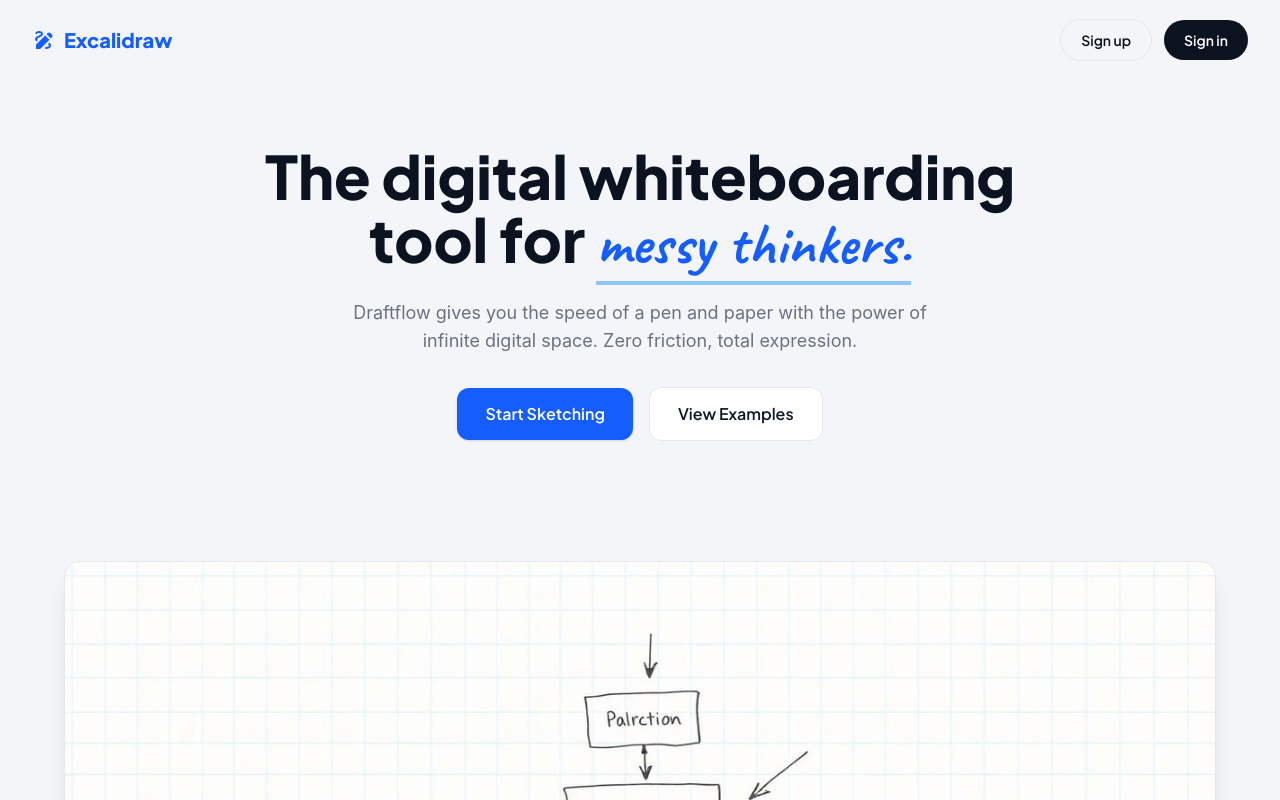
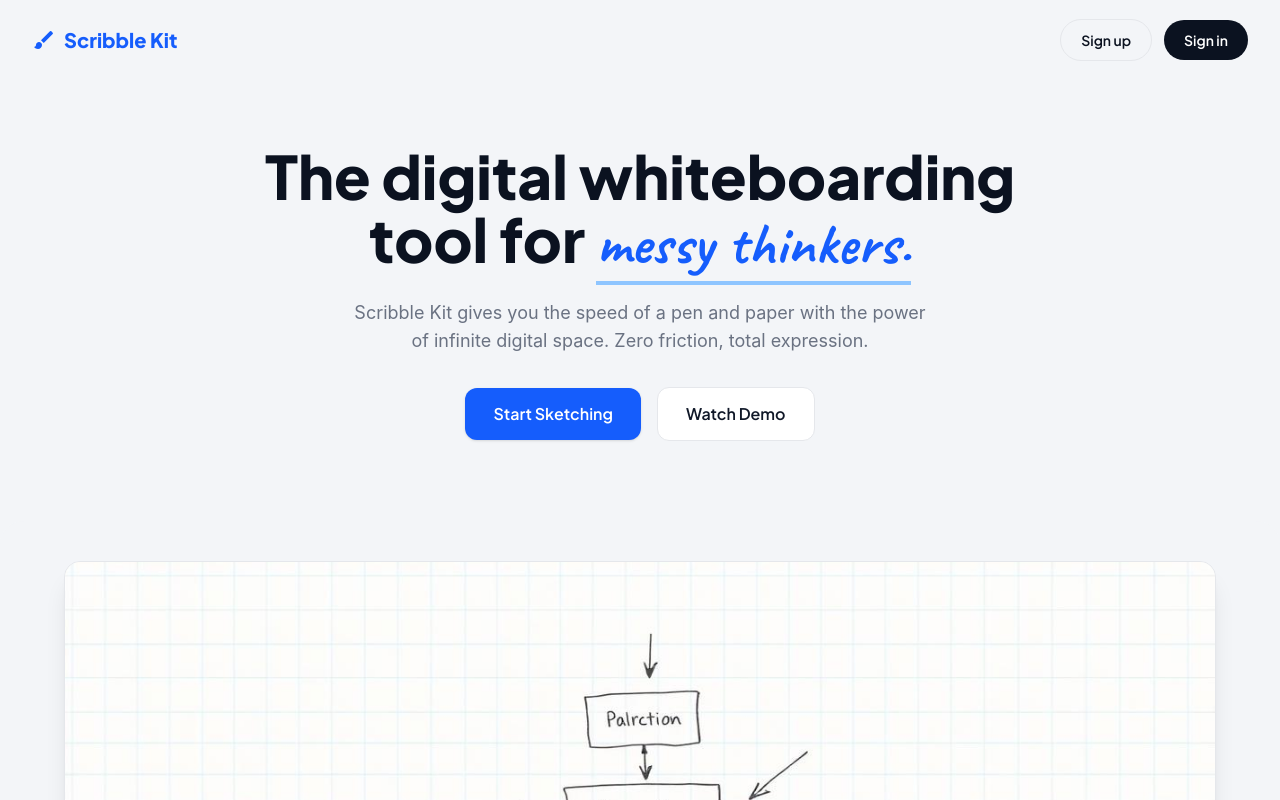
Before and after one commit to vansh-chauhan01/drawingApp, a React (Vite) app in the folder frontend/: page / in a window 1280 px wide. Shown: the top 800 px of the page. Built offline with nearby package versions, Linux system fonts and the light colour scheme.

Commit message:
everything done ready to deploy

```diff
--- a/frontend/src/components/CheckAuth.tsx
+++ b/frontend/src/components/CheckAuth.tsx
@@ -17,8 +17,7 @@ const CheckAuth = (Components : React.ComponentType) => {
                     setLoading(false);
                 }catch(e){
                     console.error("Error checking authentication:", e);
-                    alert("You are not logged in. Please log in to access this page.");
-                    router("/");
+                    router("/auth");
                 }
             }
             checkAuth();
--- a/frontend/src/components/Game.ts
+++ b/frontend/src/components/Game.ts
@@ -34,6 +34,7 @@ export class Game{
     private isClicked : boolean = false;
     private currTool : Tool = "circle";
     private pencilPoints : {x : number , y : number}[] = [];
+
 
 
 
@@ -107,7 +108,7 @@ export class Game{
                 this.ctx.strokeStyle = "rgba(255, 255, 255)"
                 this.ctx.strokeRect(shape.x, shape.y, shape.width, shape.height);
             } else if (shape.type === "circle") {
-                console.log(shape);
+
                 this.ctx.beginPath();
                 this.ctx.arc(shape.centerX, shape.centerY, Math.abs(shape.radius), 0, Math.PI * 2);
                 this.ctx.stroke();
--- a/frontend/src/pages/AuthPage.tsx
+++ b/frontend/src/pages/AuthPage.tsx
@@ -32,8 +32,8 @@ export default function Authentication() {
         }else{
             // login
             try{
-                console.log(userName);
-                console.log(password);
+                // console.log(userName);
+                // console.log(password);
                 const res = await axios.post(`${url}/api/v1/user/signin` , {userName ,password} , {withCredentials : true});
                 router("/enterRoom");
 
--- a/frontend/src/pages/LandingPage.tsx
+++ b/frontend/src/pages/LandingPage.tsx
@@ -1,6 +1,8 @@
 import { useState } from 'react';
-import DrawRoundedIcon from '@mui/icons-material/DrawRounded';
 import {Link} from "react-router-dom"
+import BrushIcon from '@mui/icons-material/Brush';
+import GitHubIcon from '@mui/icons-material/GitHub';
+
 
 const LandingPage = () => {
   return (
@@ -14,8 +16,8 @@ const LandingPage = () => {
       {/* navbar */}
       <div className="flex justify-between items-center h-16 sm:h-20 px-4 sm:px-8 max-w-7xl mx-auto">
         <div className="flex items-center gap-2 font-heading font-extrabold text-lg sm:text-xl text-blue-600">
-          <DrawRoundedIcon />
-          Excalidraw
+          <BrushIcon />
+          Scribble Kit
         </div>
 
         <ul className="flex items-center gap-2 sm:gap-3">
@@ -51,17 +53,23 @@ const LandingPage = () => {
         </h1>
 
         <p className="mt-5 sm:mt-6 max-w-xs sm:max-w-md md:max-w-xl text-gray-500 text-base sm:text-lg">
-          Draftflow gives you the speed of a pen and paper with the power of
+          Scribble Kit gives you the speed of a pen and paper with the power of
           infinite digital space. Zero friction, total expression.
         </p>
 
         <div className="mt-7 sm:mt-8 flex flex-col sm:flex-row items-center justify-center gap-3 sm:gap-4 w-full max-w-xs sm:max-w-none">
+          <Link to="/enterRoom">
           <button className="font-heading w-full sm:w-auto bg-blue-600 text-white font-semibold px-7 py-3.5 rounded-xl hover:bg-blue-700 transition-colors shadow-sm">
             Start Sketching
           </button>
+          </Link>
+
+          {/* vansh remember to change this link to your demo video link after i have made it  */}
+          <a href="https://www.youtube.com/watch?v=dQw4w9WgXcQ" target="_blank" rel="noreferrer">
           <button className="font-heading w-full sm:w-auto bg-white text-gray-900 font-semibold px-7 py-3.5 rounded-xl border border-gray-200 hover:bg-gray-50 transition-colors">
-            View Examples
+            Watch Demo
           </button>
+          </a>
         </div>
       </div>
       {/* image */}
@@ -72,6 +80,7 @@ const LandingPage = () => {
             alt="canvas image"
         />
         </div>
+
 
         {/* footer */}
         <div className="bg-[#0B1220] px-6 sm:px-16 py-16 sm:py-20">
```
Also changed, not shown: 1 other file (tests, documents, lock files or other folders).
